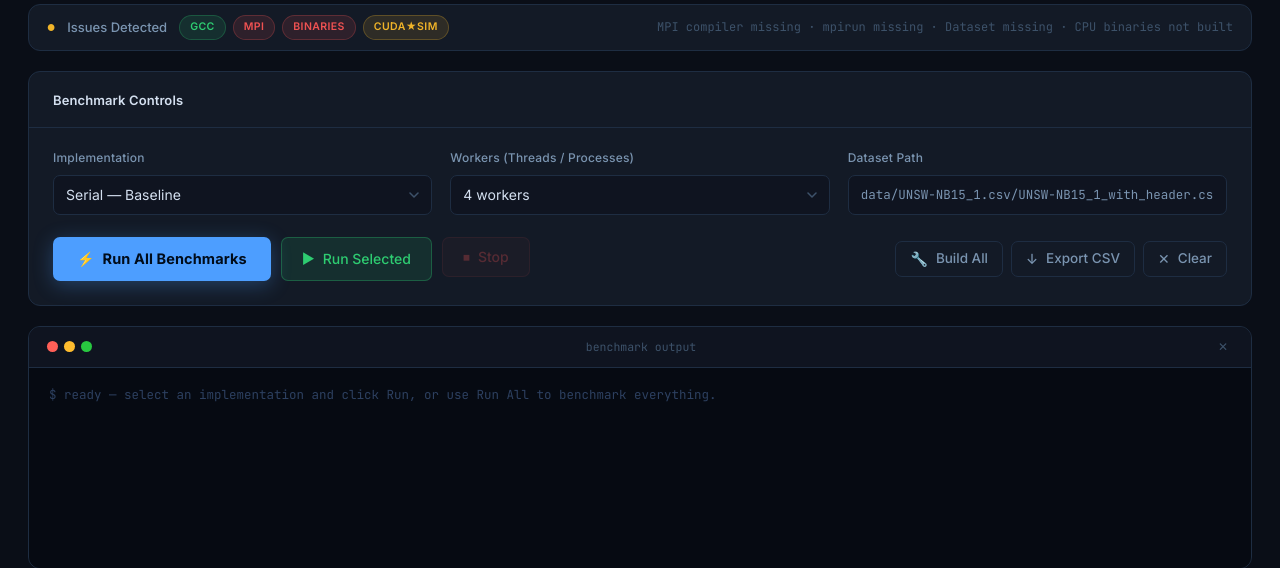
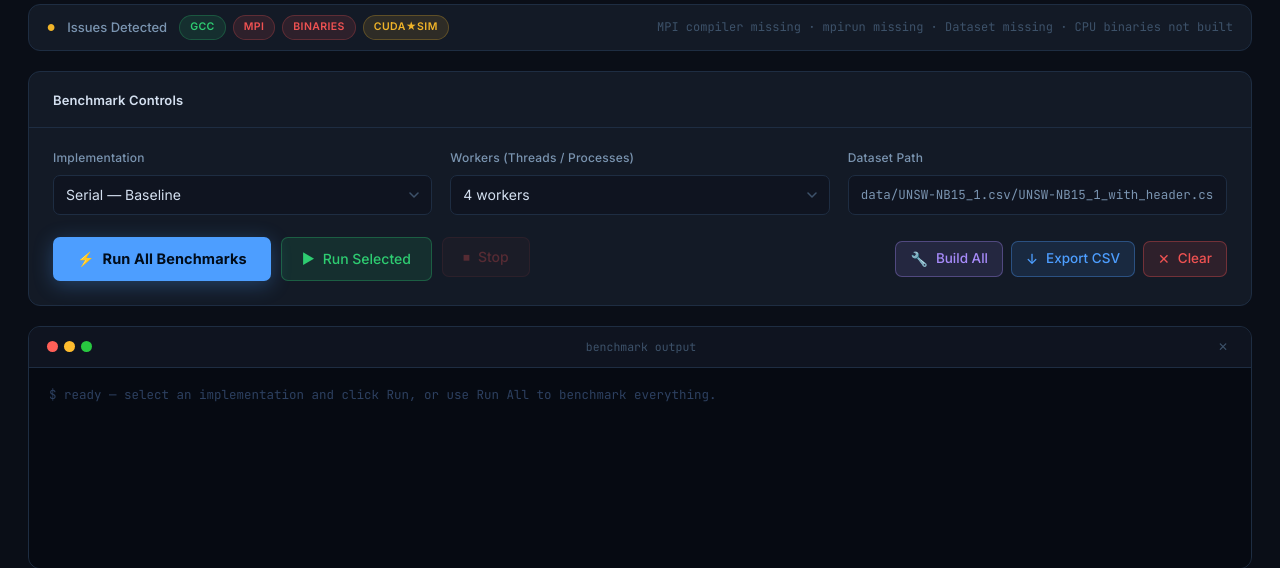
Before and after one commit to Lasindumadu/HPC_Network_Analysis, a Flask app: page / in a window 1280 px wide. Shown: the part 200-768 px from the top of the page. Run offline with Flask 2, Linux system fonts and the light colour scheme.

Commit message:
fixing UI and wrong functions

```diff
--- a/webapp/static/css/style.css
+++ b/webapp/static/css/style.css
@@ -451,11 +451,19 @@ body {
     border-color: rgba(167,139,250,.45);
 }
 
-/* Build All uses both btn-warning + btn-secondary — secondary wins for size */
+/* Build All uses both btn-warning + btn-secondary */
 .btn-warning.btn-secondary {
     height: 36px;
     padding: 0 14px;
     font-size: 13.5px;
+    background: var(--purple-dim);
+    color: var(--purple);
+    border: 1.5px solid rgba(167,139,250,.35);
+}
+.btn-warning.btn-secondary:hover:not(:disabled) {
+    background: rgba(167,139,250,.22);
+    border-color: rgba(167,139,250,.55);
+    color: #c4b0fd;
 }
 
 /* Stop */
@@ -469,19 +477,43 @@ body {
     border-color: rgba(240,82,82,.45);
 }
 
+/* Export button */
+.btn-secondary.btn-export {
+    background: var(--blue-dim);
+    color: var(--blue);
+    border: 1.5px solid rgba(77,158,255,.35);
+}
+.btn-secondary.btn-export:hover:not(:disabled) {
+    background: rgba(77,158,255,.22);
+    border-color: rgba(77,158,255,.55);
+    color: #6aaeff;
+}
+
+/* Clear button */
+.btn-secondary.btn-clear {
+    background: var(--red-dim);
+    color: var(--poor);
+    border: 1.5px solid rgba(240,82,82,.35);
+}
+.btn-secondary.btn-clear:hover:not(:disabled) {
+    background: rgba(240,82,82,.22);
+    border-color: rgba(240,82,82,.55);
+    color: #f47070;
+}
+
 /* Secondary */
 .btn-secondary {
-    background: transparent;
-    color: var(--text2);
-    border: 1.5px solid var(--border);
+    background: var(--card2);
+    color: var(--text);
+    border: 1.5px solid var(--border2);
     font-size: 13.5px;
     height: 36px;
     padding: 0 14px;
 }
 .btn-secondary:hover:not(:disabled) {
-    background: var(--card2);
-    border-color: var(--border2);
-    color: var(--text);
+    background: #253448;
+    border-color: #3a506e;
+    color: #d4e0f0;
 }
 
 .btn-icon-only {
--- a/webapp/static/js/app.js
+++ b/webapp/static/js/app.js
@@ -262,6 +262,26 @@ async function clearResults() {
         if (result.success) {
             loadHistory();
             updateCharts();
+            clearConsole();
+
+            // Hide Latest Results card and reset all metric values
+            document.getElementById('resultsCard').classList.add('hidden');
+            ['metricTime','metricThroughput','metricSpeedup','metricEfficiency','metricAccuracy','metricF1'].forEach(id => {
+                document.getElementById(id).querySelector('.metric-value').textContent = '—';
+            });
+            ['cmTN','cmFP','cmFN','cmTP'].forEach(id => {
+                document.getElementById(id).textContent = '—';
+            });
+            ['barPrecision','barRecall','barF1'].forEach(id => {
+                document.getElementById(id).style.width = '0%';
+            });
+            ['valPrecision','valRecall','valF1'].forEach(id => {
+                document.getElementById(id).textContent = '—';
+            });
+            document.getElementById('valRMSE').textContent = '—';
+            document.getElementById('valStatus').textContent = '—';
+            document.getElementById('simBadge').classList.add('hidden');
+
             appendConsole('Results history cleared.', 'info');
         }
     } catch (e) {
--- a/webapp/templates/index.html
+++ b/webapp/templates/index.html
@@ -148,10 +148,10 @@
                 <button class="btn btn-warning btn-secondary" onclick="buildAll()" id="btnBuild">
                     <span class="btn-icon">🔧</span> Build All
                 </button>
-                <button class="btn btn-secondary" onclick="exportResults()" id="btnExport">
+                <button class="btn btn-secondary btn-export" onclick="exportResults()" id="btnExport">
                     <span class="btn-icon">↓</span> Export CSV
                 </button>
-                <button class="btn btn-secondary" onclick="clearResults()" id="btnClear">
+                <button class="btn btn-secondary btn-clear" onclick="clearResults()" id="btnClear">
                     <span class="btn-icon">✕</span> Clear
                 </button>
             </div>
```
Also changed, not shown: 1 other file.
